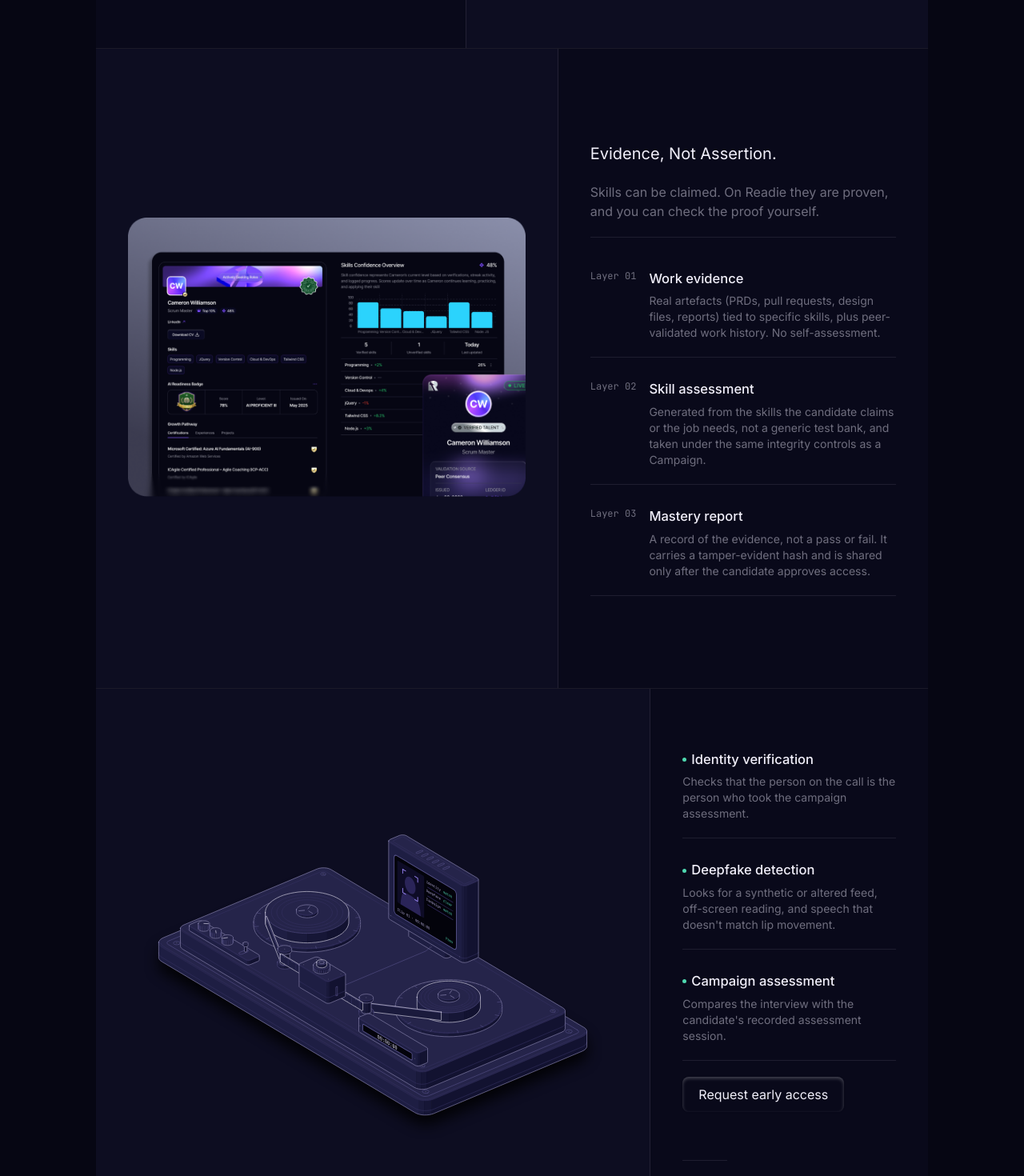
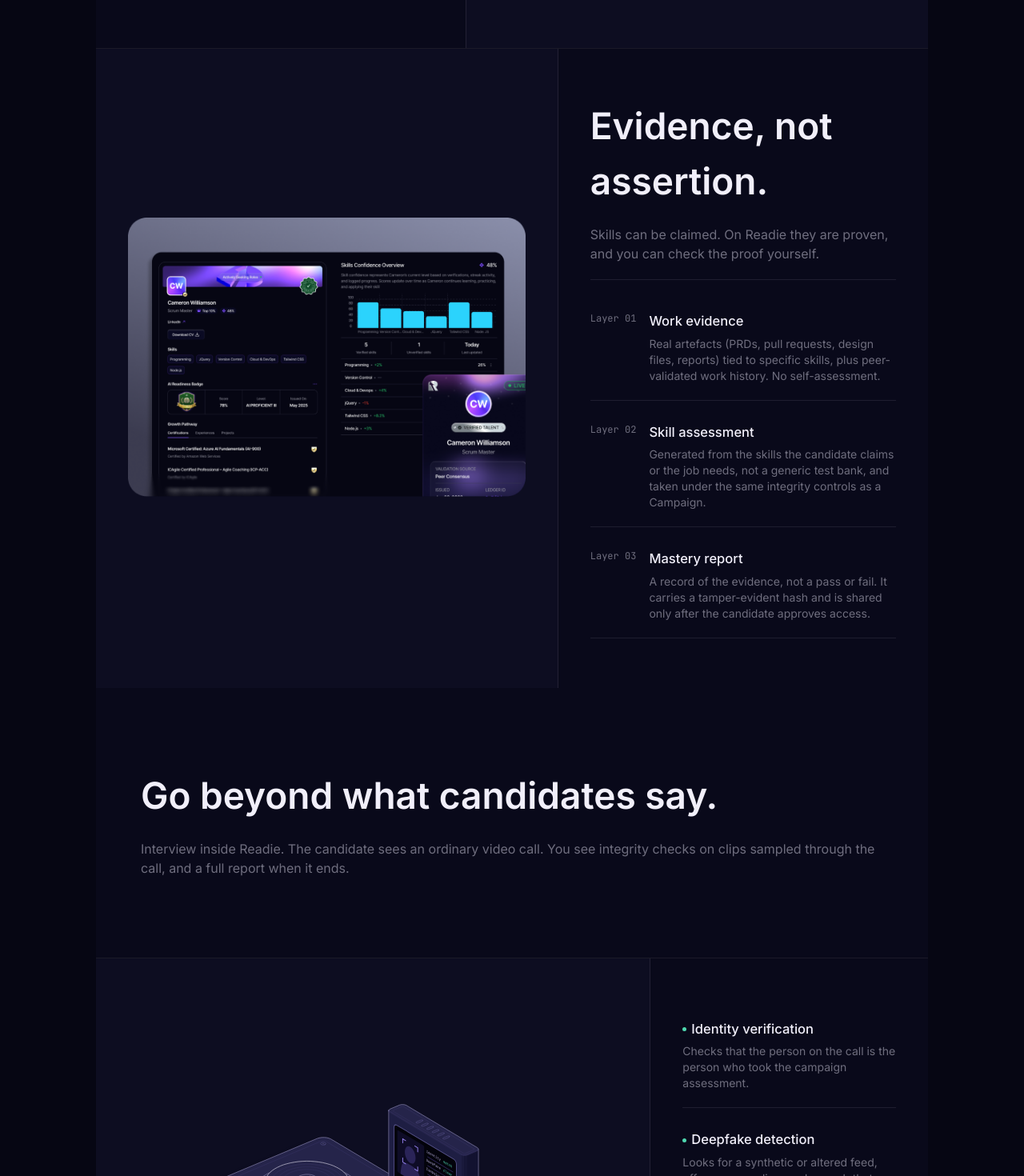
Before and after one commit to zealfemi/readie-hackathon, a Next.js app: page / in a window 1280 px wide. Shown: the part 3480-4950 px from the top of the page at 80% size. Built offline with nearby package versions, Linux system fonts and the light colour scheme.

Commit message:
fixed font

```diff
--- a/app/_components/FindTalentCardTwo.tsx
+++ b/app/_components/FindTalentCardTwo.tsx
@@ -52,7 +52,7 @@ export default function FindTalentCardTwo({
             : "order-1 lg:order-1"
         }`}>
         {data.heading && (
-          <h4 className="text-primary-200 capitalize text-lg lg:text-[20px]">
+          <h4 className="text-primary-200 text-[28px] lg:text-[46px] font-semibold">
             {data.heading}
           </h4>
         )}
--- a/app/_components/TargetedAssessments.tsx
+++ b/app/_components/TargetedAssessments.tsx
@@ -118,6 +118,19 @@ export default function TargetedAssessments() {
         imageWidth="lg:w-5/9"
         detailsWidth="lg:w-4/9"
       />
+
+      <div>
+        <div className="bg-primary-600 px-4 lg:px-14 py-10 lg:py-25">
+          <h4 className="text-primary-200 text-[28px] lg:text-[46px] font-semibold">
+            Go beyond what candidates say.
+          </h4>
+
+          <p className="pt-5">
+            Interview inside Readie. The candidate sees an ordinary video call.
+            You see integrity checks on clips sampled through the call, and a
+            full report when it ends.
+          </p>
+        </div>
         <FindTalentCardTwo
           data={interviewVerificationData}
           order="image-first"
@@ -125,5 +138,6 @@ export default function TargetedAssessments() {
           detailsWidth="lg:w-4/12"
         />
       </div>
+    </div>
   );
 }
```
Lines whose indentation alone changed are shown as unchanged.
